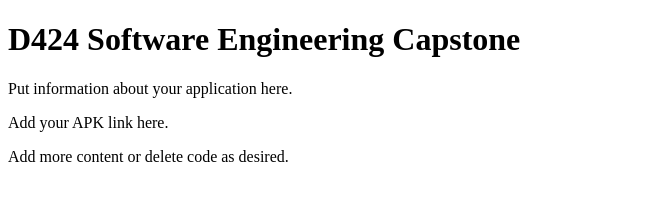
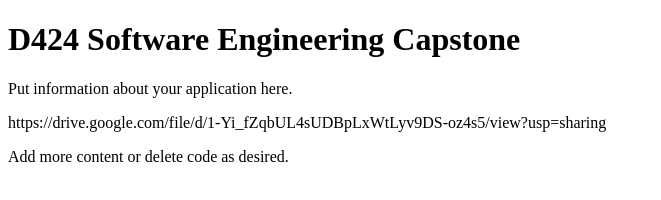
Before and after one commit to timhayden8/d424apkfiletimhayden, a plain HTML site: page index.html in a window 1280 px wide. Shown: the whole page, without its empty margins (0-661 px from the left). Drawn offline with Linux system fonts and the light colour scheme.

Commit message:
index file

```diff
--- a/index.html
+++ b/index.html
@@ -18,7 +18,7 @@
 
     <p>Put information about your application here. </p>
 
-    <p>Add your APK link here.</p>
+    <p> https://drive.google.com/file/d/1-Yi_fZqbUL4sUDBpLxWtLyv9DS-oz4s5/view?usp=sharing </p>
 
    <p>Add more content or delete code as desired.</p>
 
```
